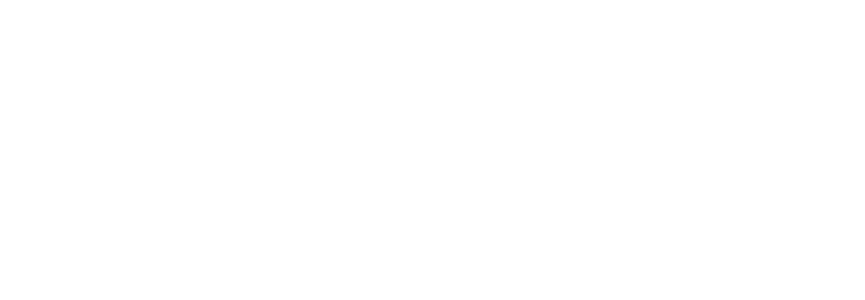
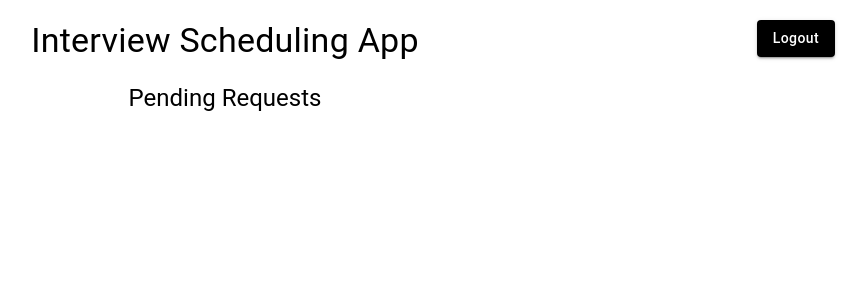
Before and after one commit to GauravS0777/interview-scheduling-app, a React (Create React App) app in the folder frontend/: page /in in a window 1280 px wide. Before the commit this address had no page. Shown: the top 300 px of the page, without its empty margins (415-1280 px from the left). Built offline with nearby package versions, Linux system fonts and the light colour scheme; sample sign-in values are in the browser's storage; the HTML template or start-up script is replaced by a standard one.

Commit message:
Interviewer view added

```diff
--- a/frontend/src/App.js
+++ b/frontend/src/App.js
@@ -1,4 +1,5 @@
 import { BrowserRouter , Routes, Route, Link } from 'react-router-dom';
+import { Interviewer } from './components/Interviewer';
 import LoginPage from './components/LoginPage';
 import { TalentAcquisition } from "./components/TalentAcquisition";
 
@@ -8,6 +9,7 @@
             <Routes>
                 <Route path="/" element={<LoginPage />} />
                 <Route path="/ta" element={<TalentAcquisition />} />
+                <Route path="in" element={<Interviewer />} />
             </Routes>
         </BrowserRouter>
     );
--- /dev/null
+++ b/frontend/src/components/Interviewer.js
@@ -0,0 +1,44 @@
+import { Typography } from "@mui/material";
+import { useEffect, useState, useCallback } from "react";
+import * as React from 'react';
+import { useNavigate } from "react-router-dom";
+import LogoutBtn from "./LogoutBtn";
+
+export const Interviewer = () => {
+
+    const navigate = useNavigate();
+    const [state, updateState] = useState();
+    const forceUpdate = useCallback(() => updateState({}), []);
+
+    useEffect(() => {
+        if(!localStorage.getItem("accessToken")){
+            navigate("/");
+        }
+
+        if(localStorage.getItem("isTA") === "true"){
+            navigate("/ta");
+        }
+    }, [state])
+
+    return(<>
+        {/* <Navbar /> */}
+
+        <LogoutBtn forceUpdate={forceUpdate}/>
+
+        <Typography
+        variant="h4"
+        align="center"
+        sx={{marginTop: "20px"}}
+        >
+            Interview Scheduling App
+        </Typography>
+
+        <Typography
+        variant="h5"
+        align="center"
+        sx={{marginTop: "20px"}}
+        >
+            Pending Requests
+        </Typography>
+    </>);
+}
--- a/frontend/src/components/InterviewerCard.js
+++ b/frontend/src/components/InterviewerCard.js
@@ -13,7 +13,7 @@
   console.log(props);
 
   const [, updateState] = useState();
-const forceUpdate = useCallback(() => updateState({}), []);
+  const forceUpdate = useCallback(() => updateState({}), []);
 
   const sendInterviewRequest = async () => {
     const data = {
--- a/frontend/src/components/LoginPage.js
+++ b/frontend/src/components/LoginPage.js
@@ -13,7 +13,13 @@
 
     useEffect(() => {
         if(localStorage.getItem("accessToken")){
-            navigate("/ta");
+            const isTA = localStorage.getItem("isTA") === "true";
+            console.log(isTA);
+            if(isTA){
+                navigate("/ta");
+            }else{
+                navigate("/in");
+            }
         }
     }, [])
 
@@ -33,6 +39,8 @@
 
             if(data.isTA){
                 navigate("/ta");
+            }else{
+                navigate("/in");
             }
         }catch(error){
             console.log(error);
--- /dev/null
+++ b/frontend/src/components/LogoutBtn.js
@@ -0,0 +1,27 @@
+import {Button} from "@mui/material"
+
+export default function LogoutBtn (props){
+
+    const logoutClicked = () => {
+        localStorage.clear();
+        props.forceUpdate();
+    }
+
+    return(<>
+        <Button
+        variant="contained"
+        sx={{
+            position: "absolute",
+            right: "30px",
+            backgroundColor: "black",
+            "&:hover": {
+                backgroundColor: "black"
+            },
+            textTransform: "none"
+        }}
+        onClick={logoutClicked}
+        >
+            Logout
+        </Button>
+    </>)
+}
--- a/frontend/src/components/TalentAcquisition.js
+++ b/frontend/src/components/TalentAcquisition.js
@@ -1,12 +1,13 @@
 import { Typography } from "@mui/material";
-import { Navbar } from "./Navbar";
 import TimeBox from "./TimeBox";
 import InterviewerCard from "./InterviewerCard";
-import { useEffect, useState } from "react";
+import { useEffect, useState, useCallback } from "react";
 import axios from "axios";
 import dayjs from 'dayjs';
 import * as React from 'react';
 import { useNavigate } from "react-router-dom";
+import LogoutBtn from "./LogoutBtn";
+
 
 export const TalentAcquisition = () => {
 
@@ -14,11 +15,18 @@
     const [interviewers, setInterviewers] = useState([]);
     const navigate = useNavigate();
 
+    const [state, updateState] = useState();
+    const forceUpdate = useCallback(() => updateState({}), []);
+
     useEffect(() => {
         if(!localStorage.getItem("accessToken")){
             navigate("/");
         }
-    }, [])
+
+        if(localStorage.getItem("isTA") === "false"){
+            navigate("/in");
+        }
+    }, [state])
 
     const fetchInterviewersList = async () => {
         try{
@@ -41,6 +49,8 @@
     return(<>
         {/* <Navbar /> */}
 
+        <LogoutBtn forceUpdate={forceUpdate}/>
+
         <Typography
         variant="h4"
         align="center"
```
Also changed, not shown: 2 other files (tests, documents, lock files or other folders).
